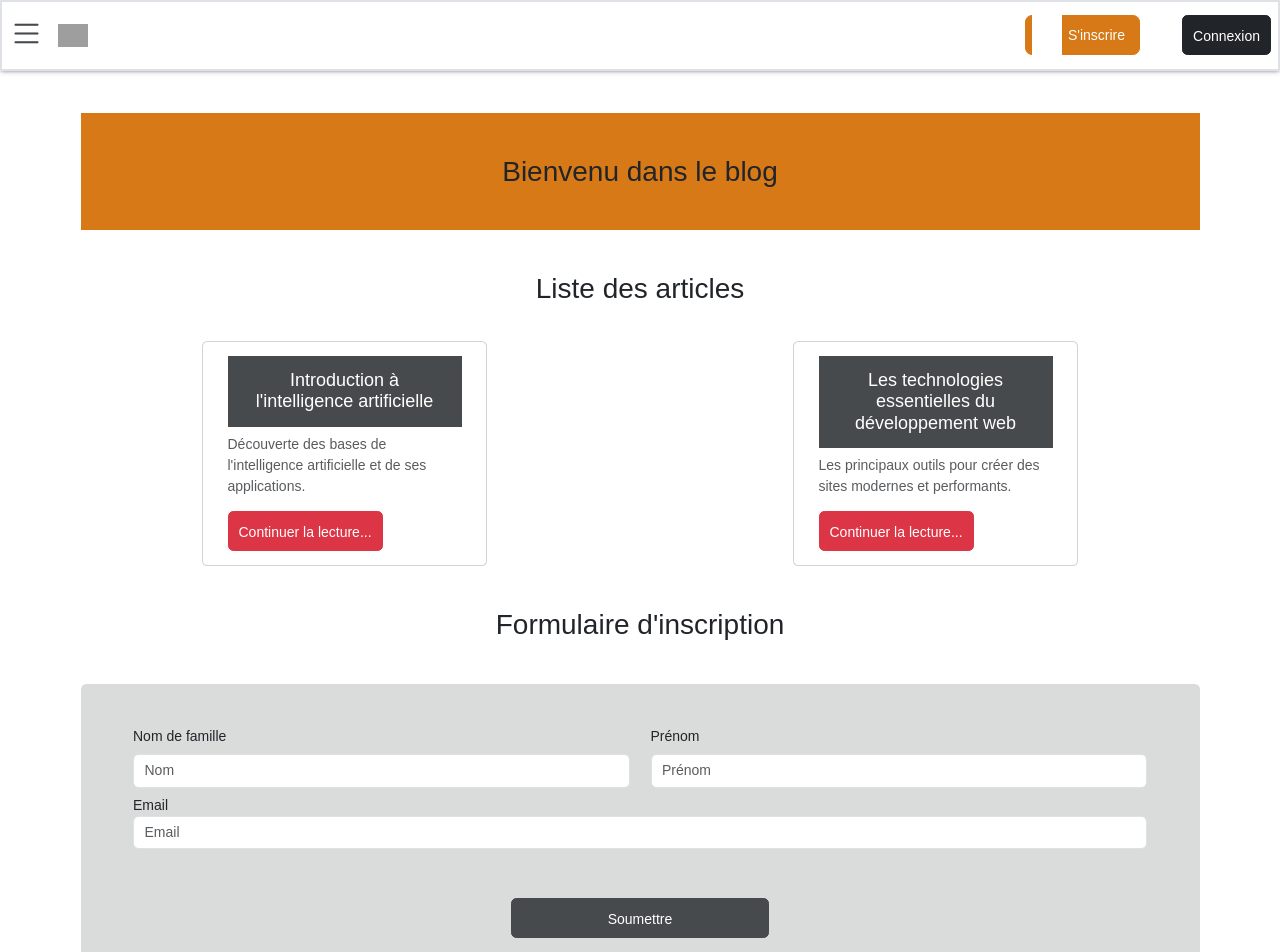
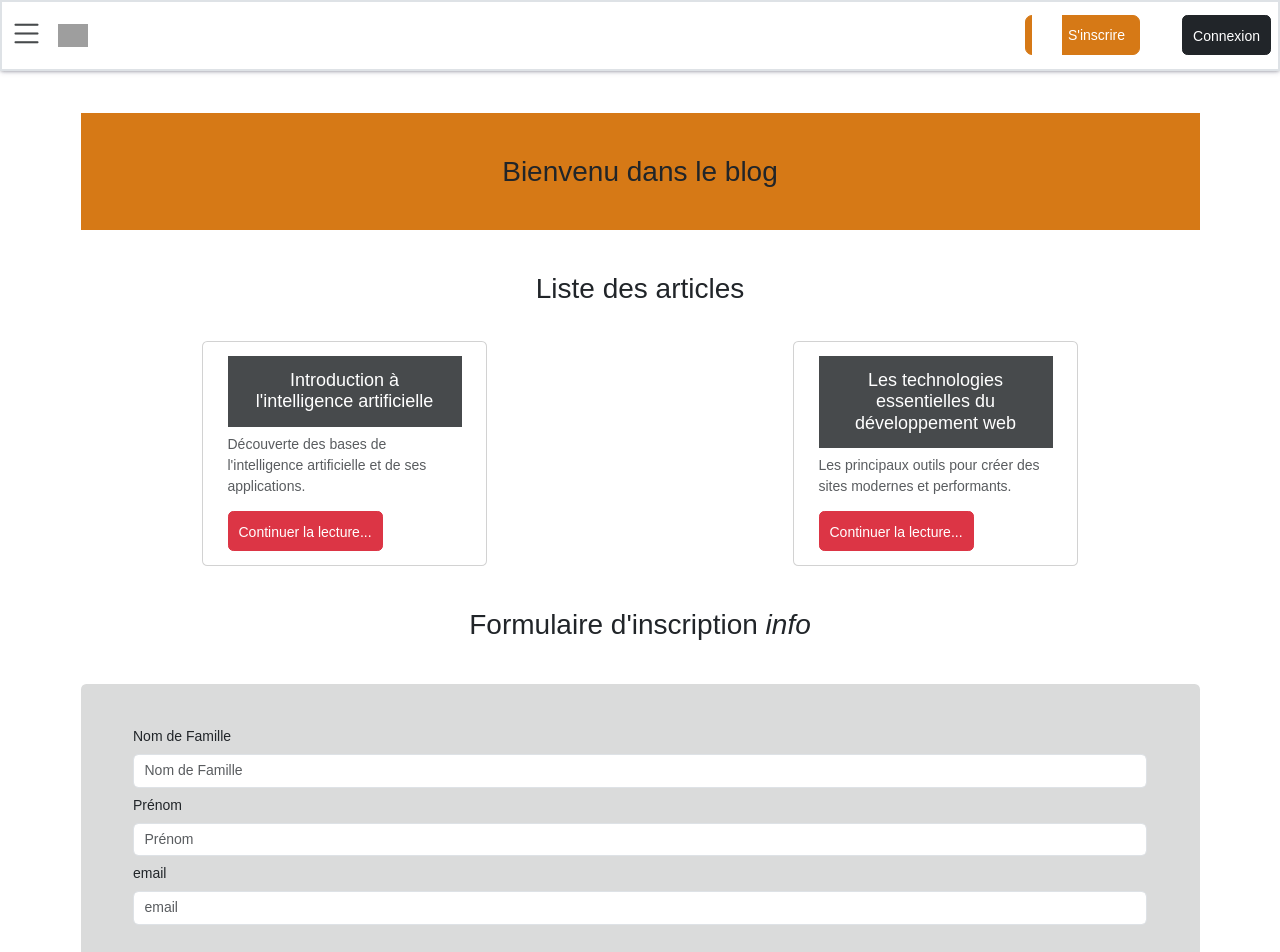
Before and after one commit to Cassius269/course-learn-react-dyma, a React (Vite) app: page / in a window 1280 px wide. Shown: the top 952 px of the page. Built offline with nearby package versions, Linux system fonts and the light colour scheme; grey boxes are pictures that could not be loaded.

Commit message:
passage de gestionnaire d'évènement d'un composant parent à l'enfant

```diff
--- a/src/Components/Article.jsx
+++ b/src/Components/Article.jsx
@@ -1,6 +1,10 @@
 import '../assets/styles/layouts/Article.module.scss';
 
 export default function Article ({id, title, content})  {
+
+    const handleClick = (e, from) => {
+        console.log(from, e.target);
+    };
 
         return (
             <article key={id} className='mt-4 card col-8 col-md-6 col-lg-3'>
@@ -8,7 +12,7 @@ export default function Article ({id, title, content})  {
                     <h3 className='bg-primary p-3 text-white card-title'>{title}</h3>
                     <p className='card-text text-body-secondary'>{content}</p>
                     <a href="#" title='lire l\article en entier'>
-                    <button type='button' className='btn btn-danger'>Continuer la lecture...</button>
+                    <button onClick={(e) => handleClick(e,'button Continuer A Lire')} type='button' className='btn btn-danger'>Continuer la lecture...</button>
                     </a>
                 </div>
             </article>
--- /dev/null
+++ b/src/Components/Button.jsx
@@ -0,0 +1,7 @@
+function Button({type, children}){
+
+    console.log(children)
+    return <button type={type} className="btn btn-primary m-auto mt-5 col-11 col-md-6 col-lg-3">{children}</button>
+}
+
+export default Button;
--- a/src/Components/Form.jsx
+++ b/src/Components/Form.jsx
@@ -1,43 +1,28 @@
+import Button from "./Button"; // import du composant Button
+import InputPlusLabel from "./InputPlusLabel";
+
 export default function Form(){
-    const handleInput = (e) => {
-        console.log(e)
-        console.log(e.target.value)
-    }
-
-    const handleFocus= (e) => {
-        console.log("objet event", e);
-        console.log("input cliqué", e.target);
-        e.target.a
-    }
-
     const handleSubmit = (e) => {
         e.preventDefault(); // Désactiver le comportement par défaut de la soumission de formulaire (désactiver le rafraichissement de la page)
 
-        console.log("Formulaire mis en attente");
         // soumettre le formulaire
+        console.log("Formulaire envoyé");
+    }
+
+    const handleFocus = (e) => {
+        console.log("Focus en cours", e.target);
+
     }
 
     return (
         <section className="container mt-5">
-            <h3 className="fs-2 mb-5">Formulaire d'inscription</h3>
+            <h3 className="fs-2 mb-5">Formulaire d'inscription <i className="">info</i></h3>
             <form onSubmit={handleSubmit} action="" method="GET" className="row bg-primary-subtle p-5 rounded-2">
-                <div className="mb-2 col-12 col-md-6">
-                    <label htmlFor="lastname" className="form-label">Nom de famille</label>
-                    <input onFocus={handleFocus} onInput={handleInput} type="text" id="lastname" name="lastname" placeholder="Nom" className="form-control"/>
-                </div>
-
-                <div className="mb-2 col-12 col-md-6">
-                    <label htmlFor="firstname" className="form-label">Prénom</label>
-                    <input onFocus={handleFocus} onInput={handleInput} type="text" id="firstname" name="firstname" placeholder="Prénom" className="form-control" />
-                </div>
-
-                <div className="mb-2 col-12">
-                    <label htmlFor="email">Email</label>
-                    <input onFocus={handleFocus} onInput={handleInput} type="text" id="email" name="email" placeholder="Email" className="form-control" />
-                </div>
-
-
-                <button type="submit" className="btn btn-primary m-auto mt-5 col-11 col-md-6 col-lg-3">Soumettre</button>
+                <InputPlusLabel onFocus={handleFocus} type="text" name="lastname" placeholder="Nom de Famille" />
+                <InputPlusLabel onFocus={handleFocus} type="text" name="text" placeholder="Prénom" />
+                <InputPlusLabel onFocus={handleFocus} type="email" name="email"  placeholder="email" />
+                <Button type="submit">Submit</Button>
+                {/* <button type="submit" className="btn btn-primary m-auto mt-5 col-11 col-md-6 col-lg-3">Soumettre</button>      */}
             </form>
         </section>
 
--- /dev/null
+++ b/src/Components/InputPlusLabel.jsx
@@ -0,0 +1,12 @@
+const InputPlusLabel = ({onFocus, type, name, placeholder}) => {
+    console.log(onFocus);
+
+    return (
+        <div className="mb-2 col-12">
+            <label htmlFor={name} className="form-label">{placeholder}</label>
+            <input onFocus={onFocus} type={type} id={name} name={name} placeholder={placeholder} className="form-control" />
+        </div>
+    )
+};
+
+export default InputPlusLabel;
```
